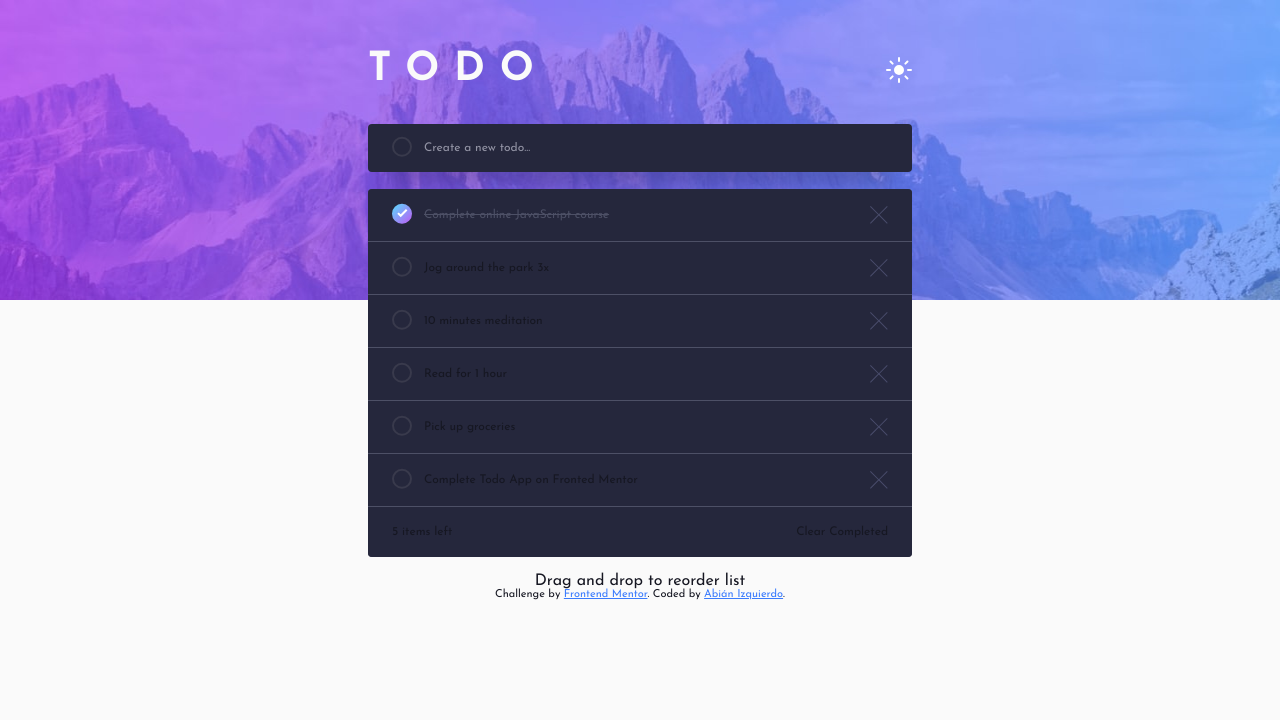
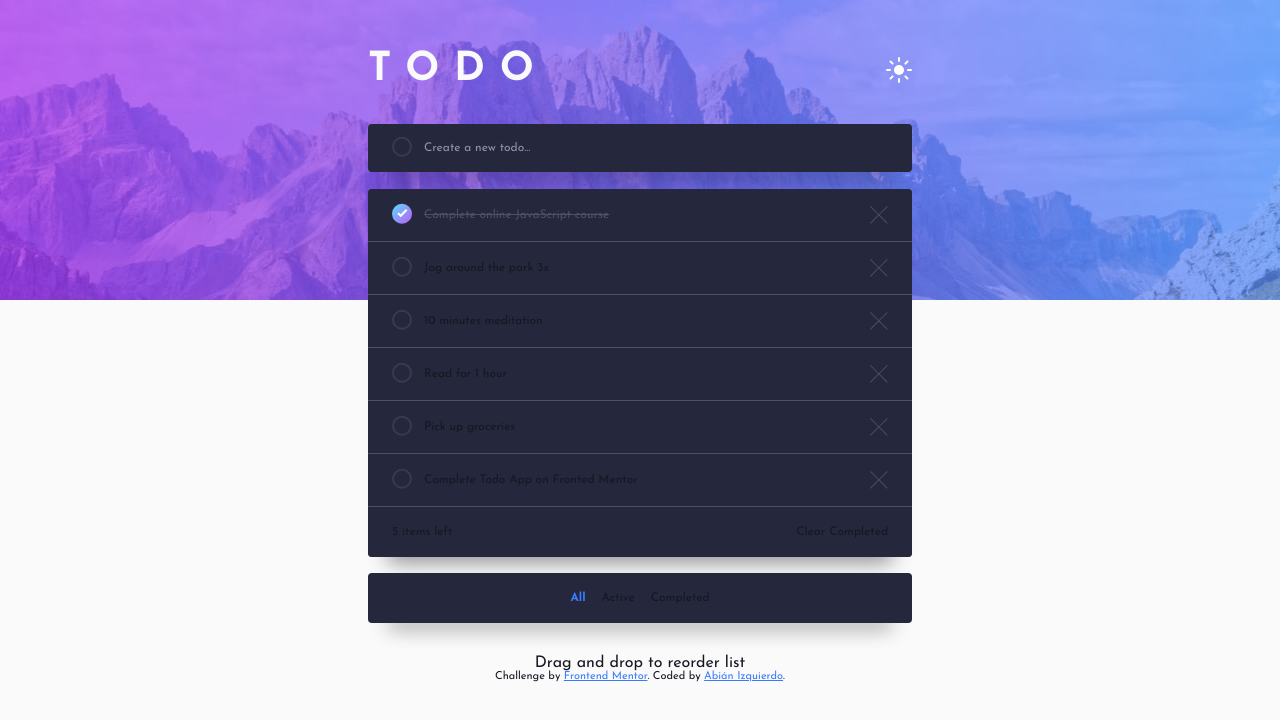
Before and after one commit to abizmo/todo-app, a React (Vite) app: page / in a window 1280 px wide. Shown: the top 720 px of the page. Built offline with nearby package versions, Linux system fonts and the light colour scheme.

Commit message:
Add Filter tabs

```diff
--- a/src/App.css
+++ b/src/App.css
@@ -59,10 +59,16 @@ body {
 .todo__list {
   border-radius: 0.25rem;
   background-color: var(--clr-bg-list);
-  overflow: hidden;
+  box-shadow: 0px 25px 20px -20px rgba(0, 0, 0, 0.45);
+  margin-bottom: calc(3.125rem + 2rem);
 }
 
-.todo__list-items {
+.todo__list-items,
+.todo__list-items li:first-of-type {
+  border-radius: 0.25rem 0.25rem 0 0;
+}
+.todo__list-items li {
+  overflow: hidden;
 }
 
 .add-todo,
@@ -137,6 +143,8 @@ body {
   height: 3.125rem;
   justify-content: space-between;
   padding-inline: 1.5rem;
+  border-radius: 0 0 4px 4px;
+  position: relative;
 }
 
 .filter__bar-clear {
@@ -144,5 +152,20 @@ body {
 }
 
 .filters {
-  display: none;
+  background-color: var(--clr-bg-elements);
+  position: absolute;
+  width: 100%;
+  display: flex;
+  top: calc(100% + 1rem);
+  height: 3.125rem;
+  left: 0;
+  justify-content: center;
+  gap: 1rem;
+  border-radius: 0.25rem;
+  box-shadow: 0px 25px 20px -20px rgba(0, 0, 0, 0.45);
 }
+
+.tab-active {
+  color: var(--clr-primary-400);
+  font-weight: 700;
+}
--- a/src/App.tsx
+++ b/src/App.tsx
@@ -10,6 +10,18 @@ type TodosType = {
   id: number;
   description: string;
   done: boolean;
+};
+
+enum FilterType {
+  ALL = 'ALL',
+  ACTIVE = 'ACTIVE',
+  COMPLETED = 'COMPLETED',
+}
+
+const FILTER_MAP = {
+  ALL: () => true,
+  ACTIVE: (todo: TodosType) => !todo.done,
+  COMPLETED: (todo: TodosType) => todo.done,
 };
 
 const initialTodos = [
@@ -49,6 +61,7 @@ const App = () => {
   const [theme, setTheme] = useState('dark');
   const [newTodo, setNewTodo] = useState('');
   const [todos, setTodos] = useState<TodosType[]>([]);
+  const [filter, setFilter] = useState<FilterType>(FilterType.ALL);
 
   useEffect(() => {
     setTodos(initialTodos);
@@ -88,6 +101,10 @@ const App = () => {
     setTodos((prevTodos) => prevTodos.filter((todo) => !todo.done));
   };
 
+  const handleFilter = (typeFilter: FilterType) => {
+    setFilter(typeFilter);
+  };
+
   return (
     <div className='container'>
       <header className='flex app-header'>
@@ -119,7 +136,9 @@ const App = () => {
         </form>
         <div className='todo__list'>
           <ul className='todo__list-items' role='list'>
-            {todos.map(({ description, done, id }) => (
+            {todos
+              .filter(FILTER_MAP[filter])
+              .map(({ description, done, id }) => (
                 <li key={id}>
                   <label className='todo__list-item | flex'>
                     <input
@@ -148,26 +167,38 @@ const App = () => {
             </span>
             <div className='filters' role='tablist' aria-label='filter'>
               <button
+                className={`button ${
+                  filter === FilterType.ALL ? 'tab-active' : ''
+                }`}
                 aria-selected='true'
                 role='tab'
                 aria-controls='todo-items'
                 tabIndex={0}
+                onClick={() => handleFilter(FilterType.ALL)}
               >
                 All
               </button>
               <button
+                className={`button ${
+                  filter === FilterType.ACTIVE ? 'tab-active' : ''
+                }`}
                 aria-selected='true'
                 role='tab'
                 aria-controls='todo-items'
                 tabIndex={-1}
+                onClick={() => handleFilter(FilterType.ACTIVE)}
               >
                 Active
               </button>
               <button
+                className={`button ${
+                  filter === FilterType.COMPLETED ? 'tab-active' : ''
+                }`}
                 aria-selected='true'
                 role='tab'
                 aria-controls='todo-items'
                 tabIndex={-1}
+                onClick={() => handleFilter(FilterType.COMPLETED)}
               >
                 Completed
               </button>
```
Lines whose indentation alone changed are shown as unchanged.
